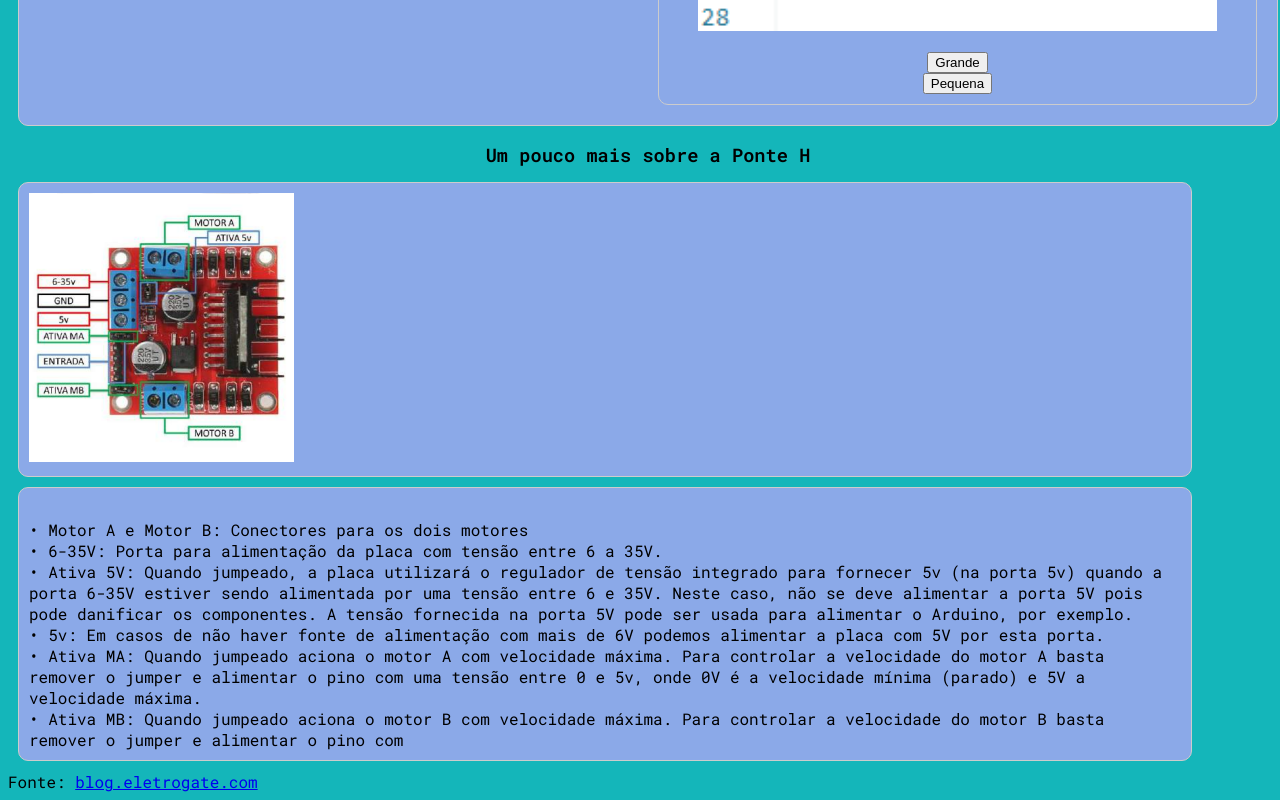
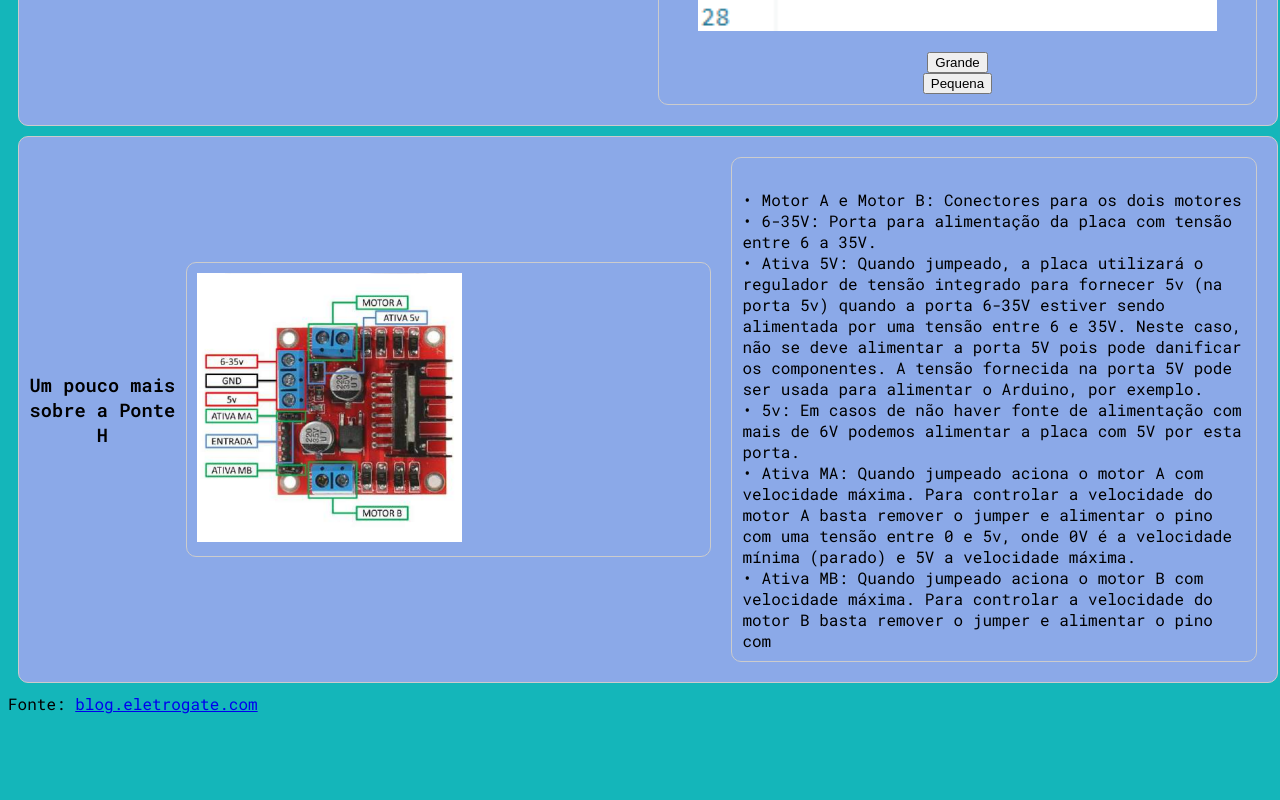
Before and after one commit to GilHorch/ROBOTICA_OLAVO, a plain HTML site: page aula5.html in a window 1280 px wide. Shown: the part 1132-1932 px from the top of the page. After the commit the page ends 1854 px from the top, so only its background shows below. Drawn offline with Linux system fonts and the light colour scheme.

Commit message:
upgradeAula05

```diff
--- a/aula5.html
+++ b/aula5.html
@@ -52,7 +52,7 @@
 
     </section>
 
-    <section>
+    <section class="cont flr">
         <h1>Um pouco mais sobre a Ponte H</h1>
         <div class="box cont">
 
@@ -63,11 +63,15 @@
 
             <br>• Motor A e Motor B: Conectores para os dois motores
             <br>• 6-35V: Porta para alimentação da placa com tensão entre 6 a 35V.
-            <br>• Ativa 5V: Quando jumpeado, a placa utilizará o regulador de tensão integrado para
-            fornecer 5v (na porta 5v) quando a porta 6-35V estiver sendo alimentada por uma
-            tensão entre 6 e 35V. Neste caso, não se deve alimentar a porta 5V pois pode danificar
-            os componentes. A tensão fornecida na porta 5V pode ser usada para alimentar o
-            Arduino, por exemplo.
+
+
+                <br>• Ativa 5V: Quando jumpeado, a placa utilizará o regulador de tensão integrado para
+                fornecer 5v (na porta 5v) quando a porta 6-35V estiver sendo alimentada por uma
+                tensão entre 6 e 35V. Neste caso, não se deve alimentar a porta 5V pois pode danificar
+                os componentes. A tensão fornecida na porta 5V pode ser usada para alimentar o
+                Arduino, por exemplo.
+
+
             <br>• 5v: Em casos de não haver fonte de alimentação com mais de 6V podemos alimentar
             a placa com 5V por esta porta.
             <br> • Ativa MA: Quando jumpeado aciona o motor A com velocidade máxima. Para
```
